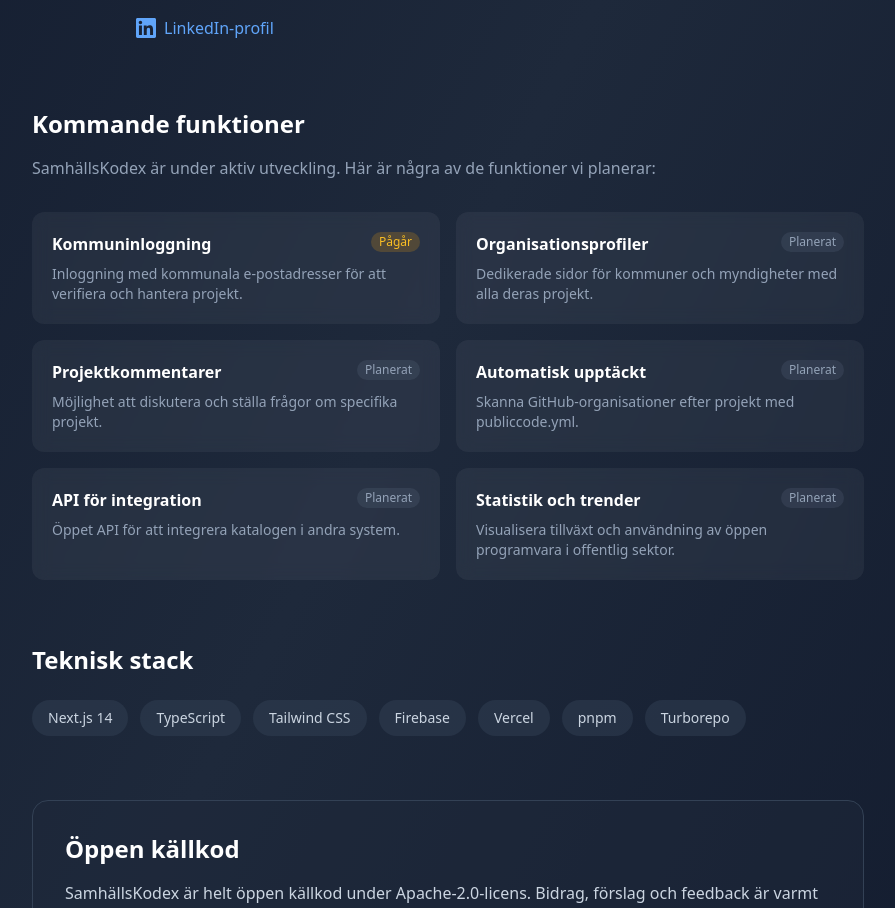
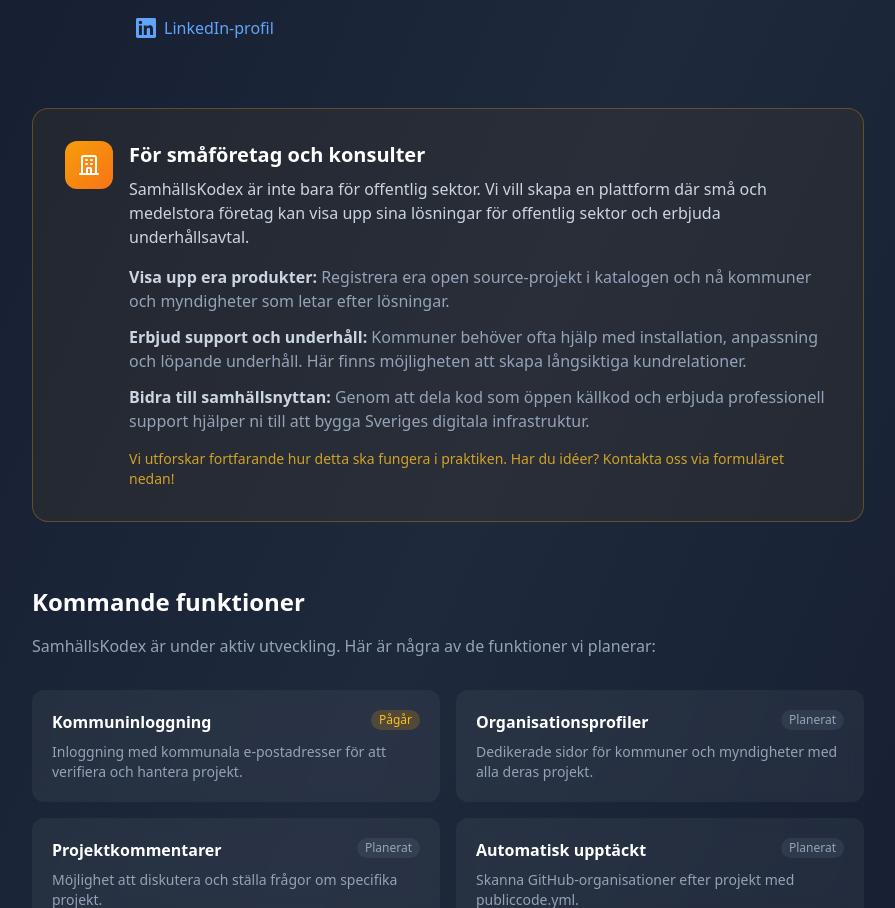
Before and after one commit to Cetriq/publiccode-tools, a Next.js app in the folder packages/web/: page /om in a window 1280 px wide. Shown: the part 966-1874 px from the top of the page, without its empty margins (192-1087 px from the left). Built offline with nearby package versions, Linux system fonts and the light colour scheme; no server answers.

Commit message:
feat(web): Add section for SMEs and consultants on about page
🤖 Generated with [Claude Code](https://claude.com/claude-code)

Co-Authored-By: Claude <noreply@anthropic.com>

```diff
--- a/packages/web/app/om/page.tsx
+++ b/packages/web/app/om/page.tsx
@@ -83,6 +83,46 @@ export default function AboutPage() {
                 </svg>
                 LinkedIn-profil
               </a>
+            </div>
+          </div>
+        </section>
+
+        {/* For businesses */}
+        <section className="mt-16 rounded-2xl border border-amber-500/30 bg-amber-500/5 p-8">
+          <div className="flex items-start gap-4">
+            <div className="flex h-12 w-12 shrink-0 items-center justify-center rounded-xl bg-gradient-to-br from-amber-500 to-orange-500">
+              <svg className="h-6 w-6 text-white" fill="none" viewBox="0 0 24 24" stroke="currentColor">
+                <path strokeLinecap="round" strokeLinejoin="round" strokeWidth={2} d="M19 21V5a2 2 0 00-2-2H7a2 2 0 00-2 2v16m14 0h2m-2 0h-5m-9 0H3m2 0h5M9 7h1m-1 4h1m4-4h1m-1 4h1m-5 10v-5a1 1 0 011-1h2a1 1 0 011 1v5m-4 0h4" />
+              </svg>
+            </div>
+            <div>
+              <h3 className="text-xl font-bold text-white">För småföretag och konsulter</h3>
+              <p className="mt-2 text-slate-300">
+                SamhällsKodex är inte bara för offentlig sektor. Vi vill skapa en plattform där
+                små och medelstora företag kan visa upp sina lösningar för offentlig sektor och
+                erbjuda underhållsavtal.
+              </p>
+              <div className="mt-4 space-y-3 text-slate-400">
+                <p>
+                  <strong className="text-slate-300">Visa upp era produkter:</strong> Registrera
+                  era open source-projekt i katalogen och nå kommuner och myndigheter som letar
+                  efter lösningar.
+                </p>
+                <p>
+                  <strong className="text-slate-300">Erbjud support och underhåll:</strong> Kommuner
+                  behöver ofta hjälp med installation, anpassning och löpande underhåll. Här finns
+                  möjligheten att skapa långsiktiga kundrelationer.
+                </p>
+                <p>
+                  <strong className="text-slate-300">Bidra till samhällsnyttan:</strong> Genom att
+                  dela kod som öppen källkod och erbjuda professionell support hjälper ni till att
+                  bygga Sveriges digitala infrastruktur.
+                </p>
+              </div>
+              <p className="mt-4 text-sm text-amber-400/80">
+                Vi utforskar fortfarande hur detta ska fungera i praktiken. Har du idéer?
+                Kontakta oss via formuläret nedan!
+              </p>
             </div>
           </div>
         </section>
```
